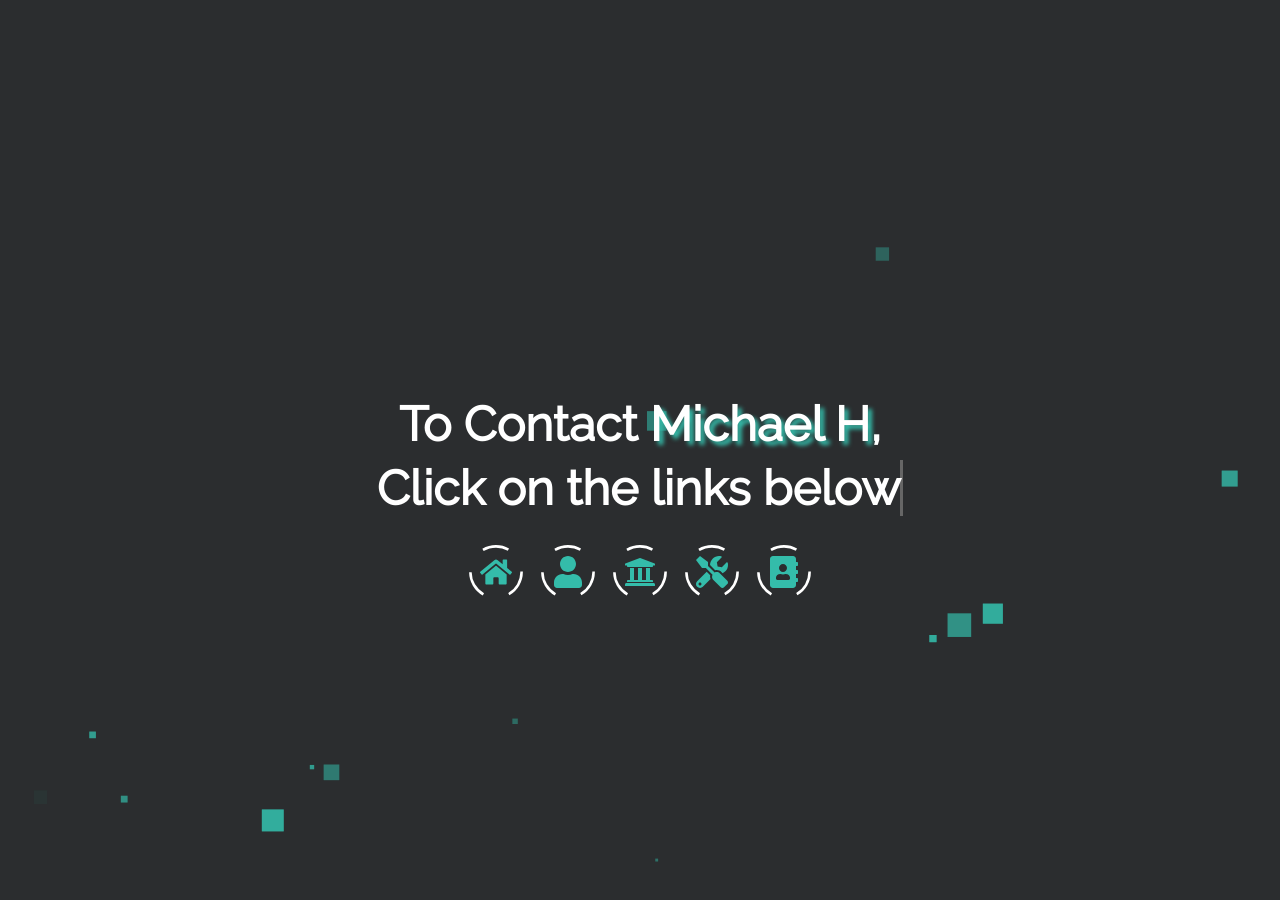
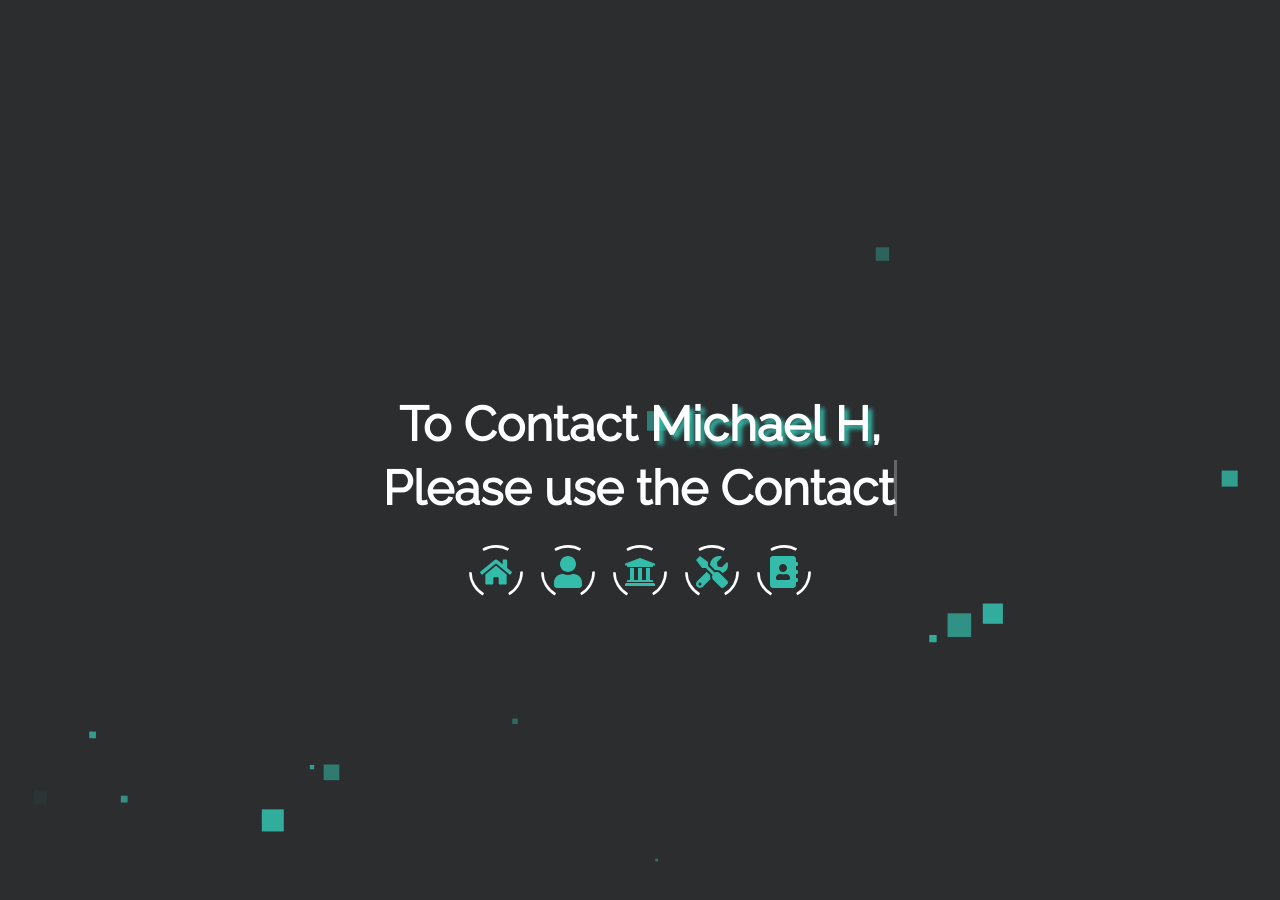
Before and after one commit to MichaelHDesigns/contact, a Jekyll site: the page built from index.html, in a window 1280 px wide and 900 px high. Built offline with Jekyll 4.4.1, drawn with Linux system fonts in a browser that asks for light colours.

Commit message:
Update _config.yml

```diff
--- a/_config.yml
+++ b/_config.yml
@@ -14,7 +14,7 @@ baseurl: "/contact"
 username: Michael H
 # typing_text: This will be typed before 'scroll down for more'.
 # > set this to your job title, e.g. Fullstack Developer
-typing_text: Click on the links below
+typing_text: Please use the Contact
 # email: Your E-Mail address for the email button.
 email: devilking6105@gmail.com
 # For every social button you want to display, set your username or userid
```
